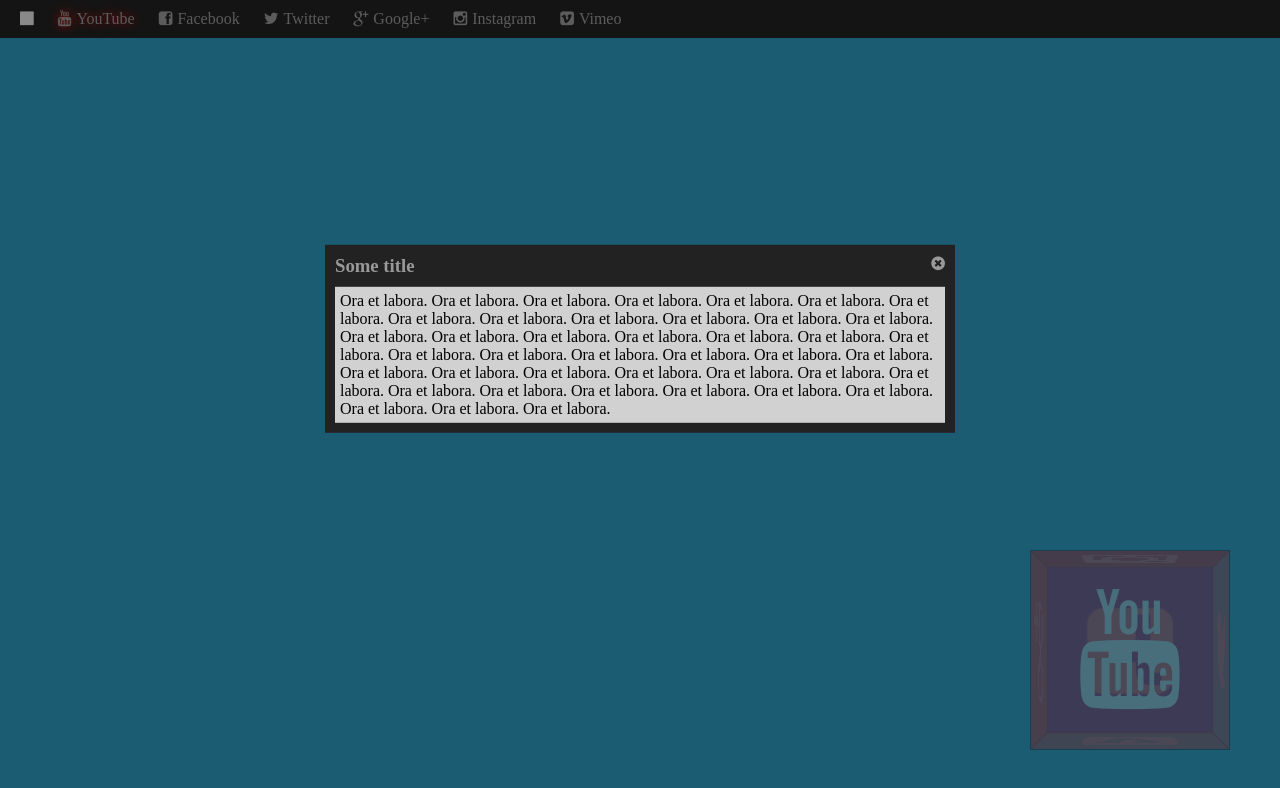
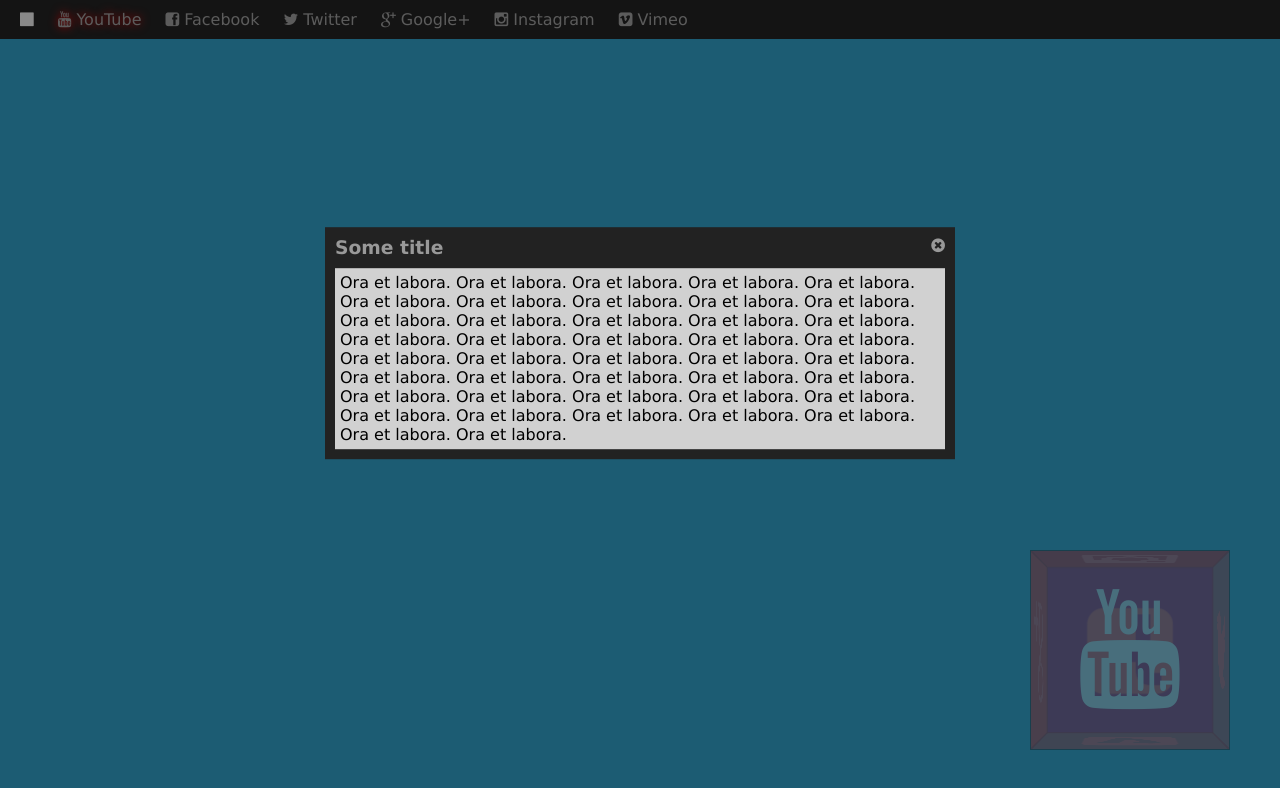
Before and after one commit to rpweb/modalwindows, a plain HTML site: page index.html in a window 1280 px wide. Both pictures are taken after a click on the link "YouTube". Drawn offline with nearby package versions, Linux system fonts and the light colour scheme; files that its build step writes are made by us from their sources.

Commit message:
text-family for firefox

```diff
--- a/less/nav.less
+++ b/less/nav.less
@@ -23,6 +23,9 @@ nav {
     }
   }
   li{
+    span {
+      font-family:verdana, sans-serif;
+    }
     a.fa-youtube {
       &.active, &:hover {
         .textshadow(@coloryt);
--- a/less/windows.less
+++ b/less/windows.less
@@ -18,10 +18,12 @@
       color: #999999;
     }
     h3{
+      font-family:verdana, sans-serif;
       color: #999999;
       margin:0 0 10px 0;
     }
     p {
+      font-family:verdana, sans-serif;
       background: #d1d1d1;
       padding:5px;
     }
```
